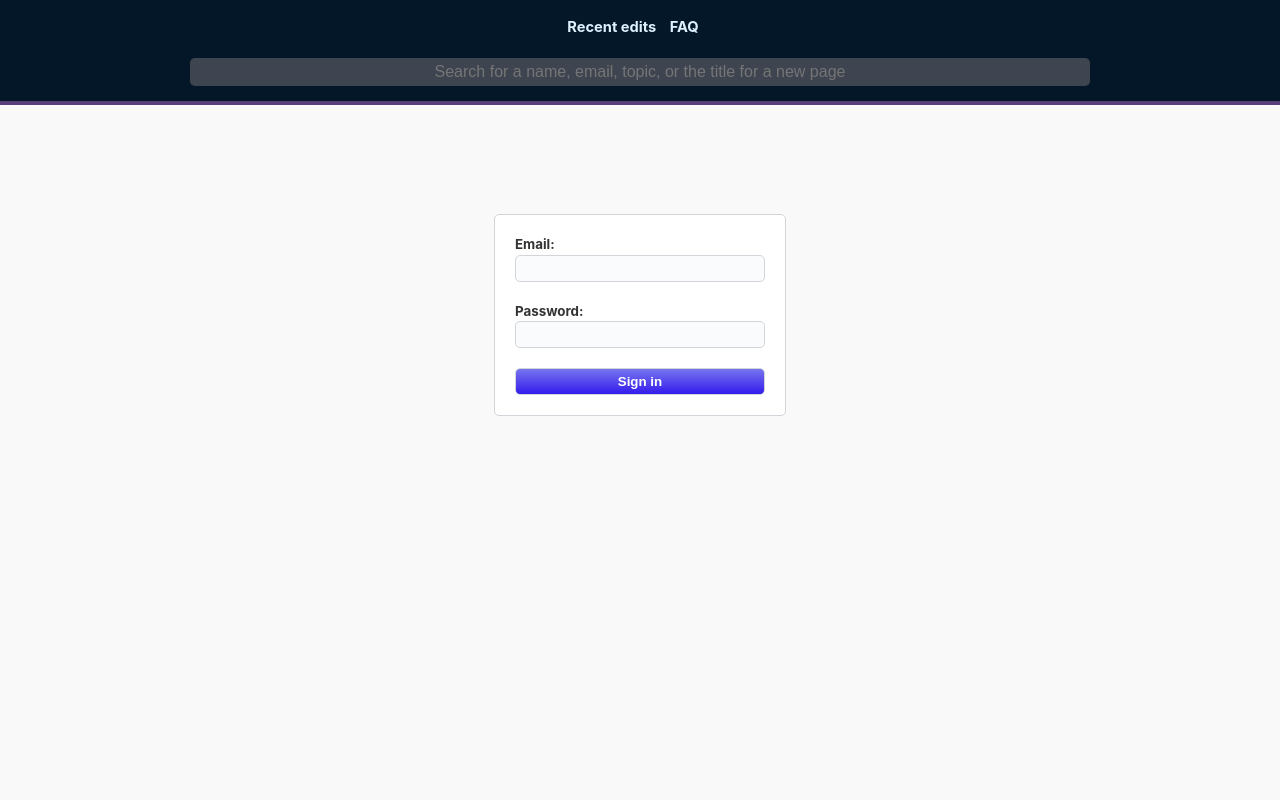
After one commit to agajews/thread-wiki, a Flask app: page /login/ in a window 1280 px wide. The commit adds this page. Run offline with Flask 2, Linux system fonts and the light colour scheme.

Commit message:
colors and login page styling

```diff
--- a/server/server.py
+++ b/server/server.py
@@ -703,6 +703,14 @@ def auth_errors(fun):
     return wrapped_fun
 
 
+@app.route("/login/")
+@error_handling
+def login():
+    if g.user is not None:
+        return flask_redirect(url_for("bookmarks"))
+    return render_template("login-page.html", hide_header_login=True)
+
+
 @app.route("/authenticate/", methods=["POST"])
 @error_handling
 @auth_errors
--- /dev/null
+++ b/server/templates/login-page.html
@@ -0,0 +1,29 @@
+{% extends 'base-page.html' %}
+
+{% block head %}
+  <title>Sign in - Thread</title>
+  <style>
+    body {
+      background-color: #f9f9f9;
+    }
+  </style>
+{% endblock %}
+
+{% block content %}
+  <div class="centered-content">
+    <div class="login-page-form">
+      <!-- <h3>Sign in</h3> -->
+      <form id="login-form" onsubmit="login(event)">
+        <div class="form-block">
+          <label for="email">Email:</label>
+          <input type="email" name="email">
+        </div>
+        <div class="form-block">
+          <label for="password">Password:</label>
+          <input type="password" name="password">
+        </div>
+        <input type="submit" class="submit" value="Sign in">
+      </form>
+    </div>
+  </div>
+{% endblock %}
--- a/server/templates/modules/login.html
+++ b/server/templates/modules/login.html
@@ -18,5 +18,6 @@
       </span>
       <input type="submit" class="submit-button" value="Sign in">
     </form>
+    <a href="{{ url_for('login') }}" id="signin">Sign in</a>
   {% endif %}
 </div>
--- a/server/templates/modules/navbar.html
+++ b/server/templates/modules/navbar.html
@@ -22,7 +22,9 @@
       <a href="{{ url_for('page', title='FAQ') }}">FAQ</a>
     </span>
 
-    {% include 'modules/login.html' %}
+    {% if not hide_header_login %}
+      {% include 'modules/login.html' %}
+    {% endif %}
   </div>
 
   {% include 'modules/search.html' %}
--- a/server/templates/styles.html
+++ b/server/templates/styles.html
@@ -1,15 +1,28 @@
 <style>
+  html {
+    height: 100%;
+  }
+
   body {
     font-family: Georgia, Cambria, "Times New Roman", Times, serif;
     color: #333;
     line-height: 1.5;
     margin: 0;
+    display: flex;
+    flex-direction: column;
+    height: 100%;
   }
 
   #content {
     max-width: 800px;
-    margin: auto;
+    margin: 0 auto;
     padding: 10px;
+    box-sizing: border-box;
+    flex-grow: 1;
+    display: flex;
+    flex-direction: column;
+    width: 100%;
+    align-items: flex-start;
   }
 
   h1, h2, h3, h4, h5, h6 {
@@ -31,6 +44,13 @@
 
   .diff h2 {
     font-size: 16pt;
+  }
+
+  hr {
+    width: 100%;
+    height: 1px;
+    background-color: #a9b3bf;
+    border: none;
   }
 
   nav.history {
@@ -182,14 +202,14 @@
     font-weight: normal;
   }
 
-  #login-form {
+  header #login-form {
     color: rgb(220, 240, 255);
     display: inline-flex;
     align-items: center;
     justify-content: space-between;
   }
 
-  #login-form input {
+  header #login-form input {
     background-color: rgb(83, 88, 92);
     color: white;
     border-radius: 2px;
@@ -197,17 +217,18 @@
     padding: 3px;
   }
 
-  #login-form input:hover {
+  header #login-form input:hover {
     /* border-color: rgb(213, 223, 255); */
     background-color: rgb(93, 98, 102);
   }
 
-  #login-form input:focus {
+  header #login-form input:focus {
     outline: none;
   }
 
-  #login-form input[type="submit"] {
+  header #login-form input[type="submit"] {
     background-image: linear-gradient(-180deg, #605eeb, #4029ed);
+    background-image: linear-gradient(-180deg, #5554cf, #4029ed);
     font-weight: bold;
     border: 1px solid hsl(220, 78%, 29%);
 
@@ -217,16 +238,17 @@
     font-size: 10pt;
   }
 
-  #login-form input[type="submit"]:hover {
+  header #login-form input[type="submit"]:hover {
     cursor: pointer;
     background-image: linear-gradient(-180deg, #5351f2, #3520d6);
+    background-image: linear-gradient(-180deg, #4644d6, #3520d6);
   }
 
-  #login-form input[type="submit"]:active {
+  header #login-form input[type="submit"]:active {
     background-image: linear-gradient(-180deg, #3a23ea, #3a23ea);
   }
 
-  #login-form input {
+  header #login-form input {
     margin-right: 10px;
   }
 
@@ -269,7 +291,7 @@
     color: rgb(110, 120, 130);
   }
 
-  button.submit {
+  .submit {
     background-image: linear-gradient(-180deg, #7775ee, #331bed);
     font-weight: bold;
     border: 1px solid hsl(220, 78%, 29%);
@@ -283,13 +305,13 @@
     margin-top: 10px;
   }
 
-  button.submit:hover {
+  .submit:hover {
     cursor: pointer;
     background-image: linear-gradient(-180deg, #6764f2, #3520d6);
     text-decoration: none;
   }
 
-  button.submit:active {
+  .submit:active {
     background-image: linear-gradient(-180deg, #3a23ea, #3a23ea);
   }
 
@@ -333,7 +355,7 @@
 
   #query {
     width: 100%;
-    max-width: 700px;
+    max-width: 900px;
     text-align: center;
     font-size: 12pt;
     padding: 5px;
@@ -343,6 +365,7 @@
     background-color: rgb(63, 68, 72);
     background-color: rgb(62, 68, 87);
     background-color: rgb(62, 68, 83);
+    background-color: rgb(62, 68, 80);
     color: #DDD;
     border: none;
     transition: background-color 0.2s, color 0.2s;
@@ -364,6 +387,8 @@
   #search-form {
     margin-bottom: 0px;
     text-align: center;
+    box-sizing: border-box;
+    padding: 0 6px;
   }
 
   p {
@@ -459,6 +484,78 @@
     background-image: linear-gradient(-180deg, #3a23ea, #3a23ea);
   }
 
+  #signin {
+    display: none;
+    background-image: linear-gradient(-180deg, #5554cf, #4029ed);
+    font-weight: bold;
+    border: 1px solid hsl(220, 78%, 29%);
+
+    font-size: 12pt;
+    padding: 6px;
+    border-radius: 4px;
+    font-size: 10pt;
+  }
+
+  #signin:hover {
+    cursor: pointer;
+    background-image: linear-gradient(-180deg, #4644d6, #3520d6);
+  }
+
+  #signin:active {
+    background-image: linear-gradient(-180deg, #3a23ea, #3a23ea);
+  }
+
+  .centered-content {
+    display: flex;
+    justify-content: center;
+    max-height: 400px;
+    flex-grow: 1;
+    flex-direction: column;
+    box-sizing: border-box;
+    align-self: center;
+  }
+
+  .login-page-form {
+    font-family: -apple-system, BlinkMacSystemFont, "Segoe UI", "Segoe UI Symbol", "Segoe UI Emoji", "Apple Color Emoji", Roboto, Helvetica, Arial, sans-serif;
+    background-color: white;
+    padding: 20px;
+    border-radius: 5px;
+    border: 1px rgb(209, 213, 218) solid;
+    flex-grow: 0;
+  }
+
+  .login-page-form h3 {
+    margin-top: 0px;
+    margin-bottom: 0px;
+  }
+
+  .login-page-form label {
+    display: block;
+    font-size: 10pt;
+    font-weight: bold;
+  }
+
+  .login-page-form input {
+    border: 1px rgb(209, 213, 218) solid;
+    background-color: rgb(250, 251, 252);
+    border-radius: 5px;
+    padding: 5px;
+    width: 250px;
+    display: block;
+    max-width: 75vw;
+  }
+
+  .login-page-form input:focus {
+    border-color: #2188ff;
+    outline: none;
+    box-shadow: inset 0 1px 2px rgba(27,31,35,.075),0 0 0 2px rgba(3,102,214,.3);
+  }
+
+  .form-block {
+    margin-bottom: 20px;
+  }
+
+
   @media (max-width: 600px) {
     .header-links {
       font-size: 9pt;
@@ -473,13 +570,18 @@
       font-size: 9pt;
     }
 
-    #login-form input {
-      width: 100px;
+    header #login-form {
+      display: none;
     }
 
-    #login-form input[type="submit"] {
+    #signin {
+      display: inline-block;
       font-size: 9pt;
-      width: auto;
+      padding: 3px 6px;
+    }
+
+    .header-links {
+      padding: 4px 6px;
     }
 
     #query {
```
